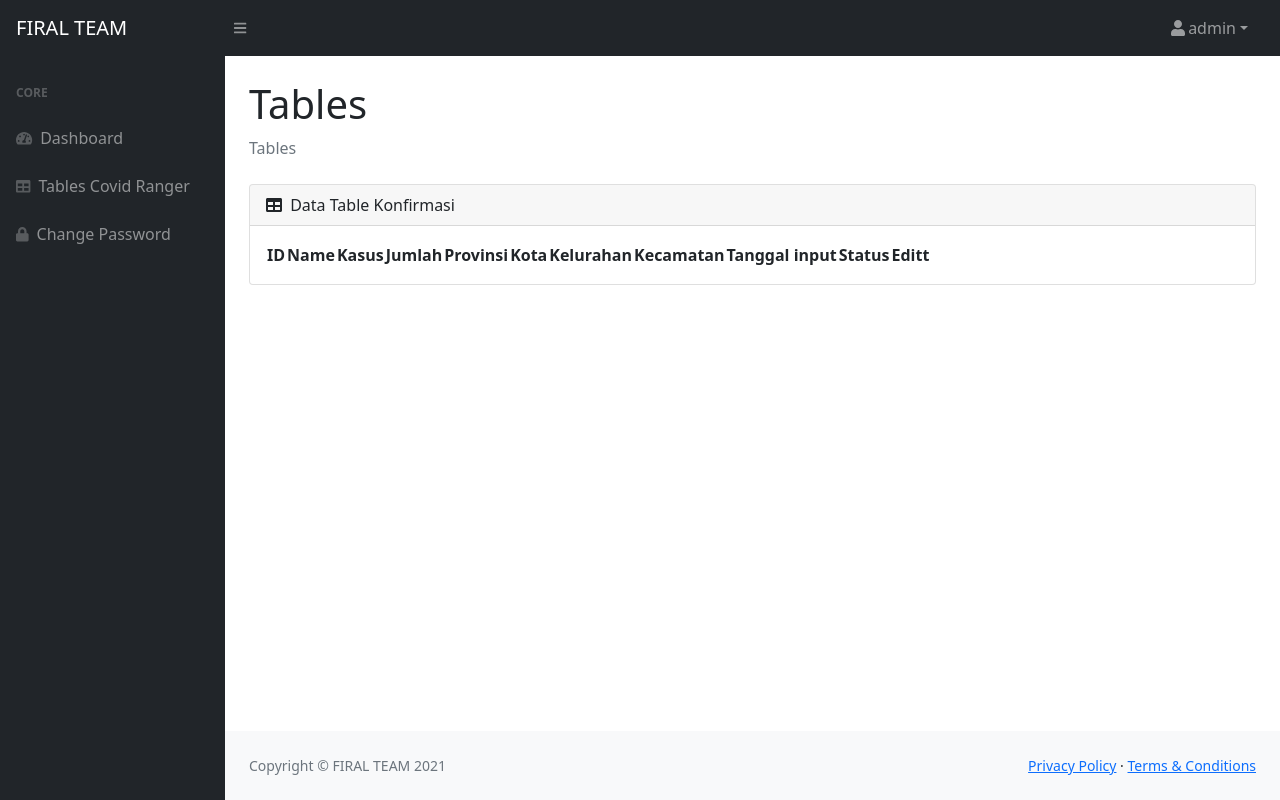
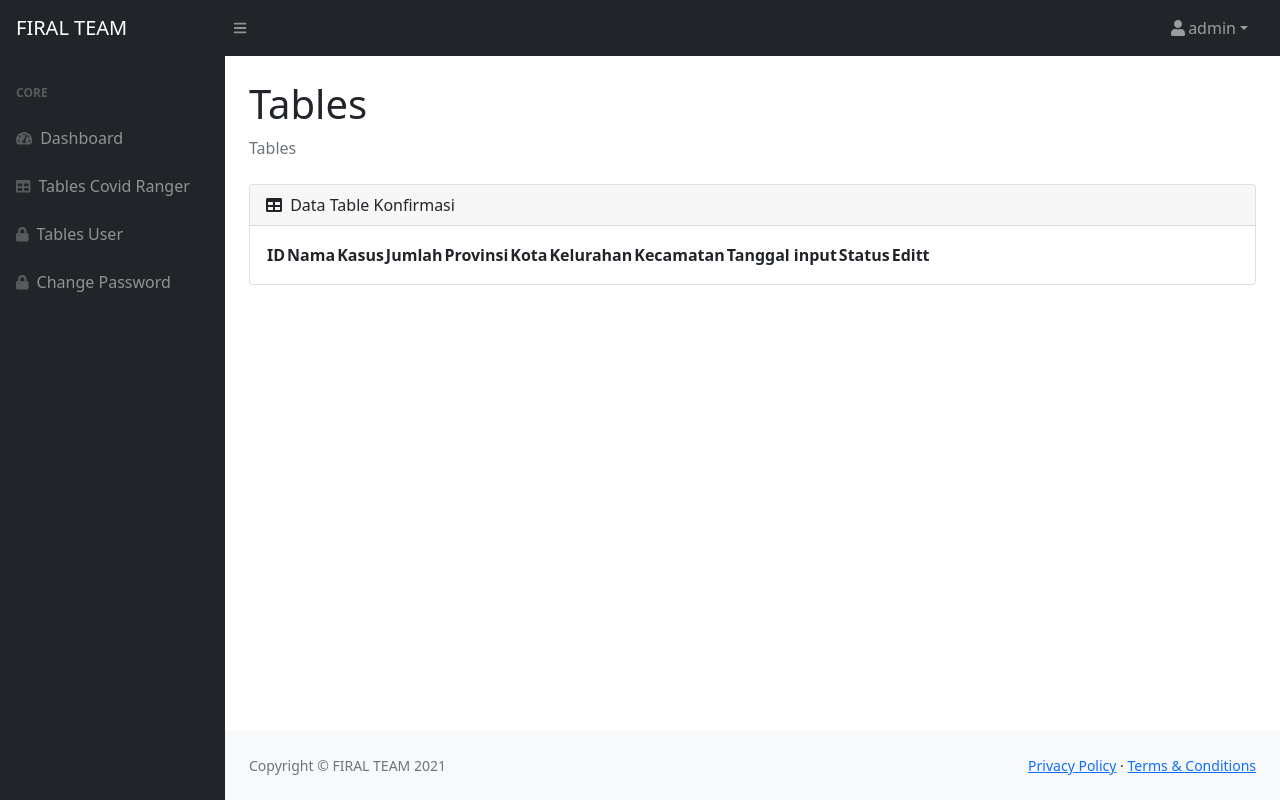
Before and after one commit to dinoproject/dpw, a PHP site: page /tables.php in a window 1280 px wide. Run offline with PHP 8.4, Linux system fonts and the light colour scheme; the visitor is signed in with stand-in values (Sample User, id 1); data that the repository does not hold is empty; some libraries are stand-ins or nearby versions.

Commit message:
Update tables.php

```diff
--- a/tables.php
+++ b/tables.php
@@ -149,6 +149,10 @@
                                 <div class="sb-nav-link-icon"><i class="fas fa-table"></i></div>
                                 Tables Covid Ranger
                             </a>
+                            <a class="nav-link" href="table_ranger.php">
+                                <div class="sb-nav-link-icon"><i class="fas fa-lock"></i></div>
+                                Tables User
+                            </a>
                             <a class="nav-link" href="password_admin.php">
                                 <div class="sb-nav-link-icon"><i class="fas fa-lock"></i></div>
                                 Change Password
@@ -177,7 +181,7 @@
                                     <thead>
                                         <tr>
                                             <th>ID</th>
-                                            <th>Name</th>
+                                            <th>Nama</th>
                                             <th>Kasus</th>
                                             <th>Jumlah</th>
                                             <th>Provinsi</th>
```
